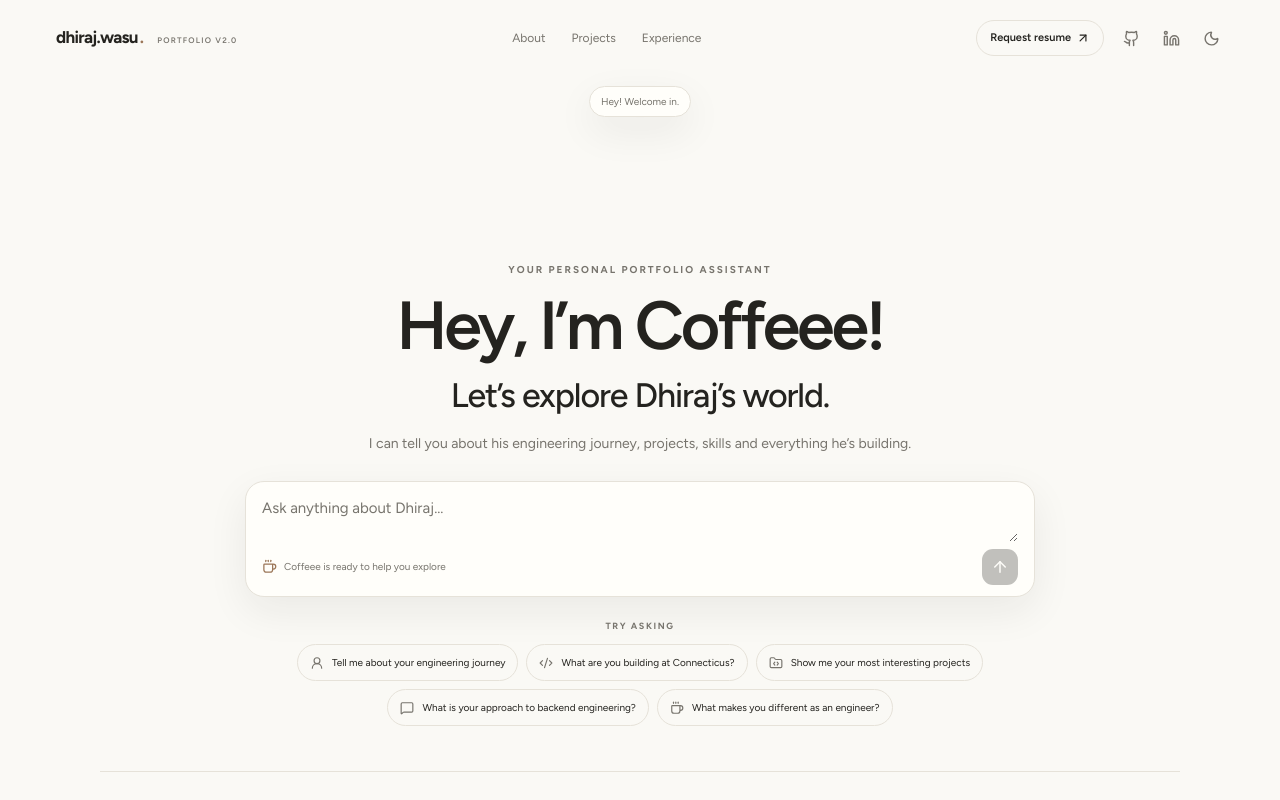
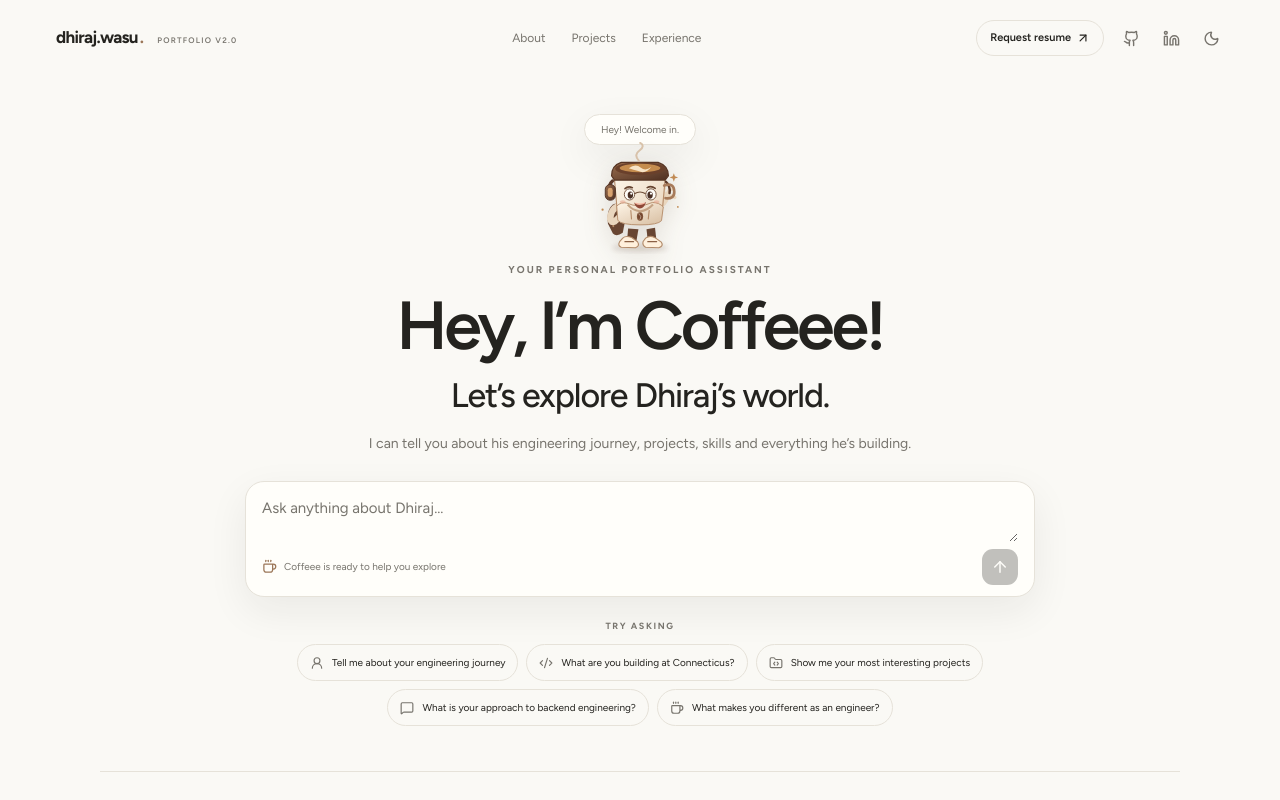
Before and after one commit to dhiraj-wasu/portfolio, a React (Vite) app: page / in a window 1280 px wide. Shown: the top 800 px of the page. Built offline with nearby package versions, Linux system fonts and the light colour scheme.

Commit message:
Fix Coffeee mascot asset loading

```diff
--- a/src/components/coffeee/CoffeeeBot.jsx
+++ b/src/components/coffeee/CoffeeeBot.jsx
@@ -1,38 +1,75 @@
 import { Sparkles } from "lucide-react";
 import { motion, AnimatePresence } from "framer-motion";
+
 const reactions = {
- idle:{label:"Just hanging out",message:"Need a hand exploring?"},
- greeting:{label:"Hello there",message:"Hey! Welcome in."},
- curious:{label:"Curious",message:"Ooh, what are we looking at?"},
- thinking:{label:"Thinking",message:"Let me think that through…"},
- working:{label:"Working",message:"On it. Brewing an answer…"},
- explaining:{label:"Explaining",message:"Here's what I found."},
- completed:{label:"Ready",message:"Freshly brewed."},
- relaxing:{label:"Coffee break",message:"Take your time. I'll be here."}
+  idle: { label: "Just hanging out", message: "Need a hand exploring?" },
+  greeting: { label: "Hello there", message: "Hey! Welcome in." },
+  curious: { label: "Curious", message: "Ooh, what are we looking at?" },
+  thinking: { label: "Thinking", message: "Let me think that through…" },
+  working: { label: "Working", message: "On it. Brewing an answer…" },
+  explaining: { label: "Explaining", message: "Here's what I found." },
+  completed: { label: "Ready", message: "Freshly brewed." },
+  relaxing: { label: "Coffee break", message: "Take your time. I'll be here." },
 };
-const motions = {
- idle:{y:[0,-5,0]}, greeting:{y:[0,-5,0],rotate:[0,2,0]},
- curious:{y:[0,-3,0],rotate:[0,-2,1,0]}, thinking:{y:[0,-2,0],rotate:[0,-2,0]},
- working:{y:[0,-2,0],rotate:[0,-1,1,0]}, explaining:{y:[0,-4,0],rotate:[0,1,0]},
- completed:{y:[0,-13,0]}, relaxing:{y:[0,-2,0],rotate:[0,1,0]}
+
+const motionByState = {
+  idle: { y: [0, -5, 0], rotate: [0, 0.5, 0] },
+  greeting: { y: [0, -5, 0], rotate: [0, 2, 0] },
+  curious: { y: [0, -3, 0], rotate: [0, -3, 2, 0] },
+  thinking: { y: [0, -2, 0], rotate: [0, -2, 0] },
+  working: { y: [0, -2, 0], rotate: [0, -1, 1, 0] },
+  explaining: { y: [0, -4, 0], rotate: [0, 1, 0] },
+  completed: { y: [0, -14, 0], rotate: [0, 0, 0] },
+  relaxing: { y: [0, -2, 0], rotate: [0, 1, 0] },
 };
-const pose = {
- idle:"is-idle",greeting:"is-greeting",thinking:"is-thinking",working:"is-working",
- explaining:"is-explaining",completed:"is-completed",curious:"is-curious",relaxing:"is-relaxing"
-};
-export default function CoffeeeBot({state="idle",compact=false,onClick}) {
- const reaction=reactions[state]||reactions.idle;
- return <motion.button type="button" onClick={onClick} disabled={!onClick}
-  aria-label={onClick?"Coffeee Bot — open the portfolio assistant":`Coffeee Bot — ${reaction.label}`}
-  className={`coffeee-bot group relative flex flex-col items-center justify-center ${compact?"coffeee-bot--compact":""}`}
-  whileHover={onClick?{y:-5,scale:1.025}:undefined} whileTap={onClick?{scale:.97}:undefined}>
-  <AnimatePresence mode="wait">{!compact&&<motion.span key={state} className="coffeee-bot__bubble"
-   initial={{opacity:0,y:8,scale:.94}} animate={{opacity:1,y:0,scale:1}}
-   exit={{opacity:0,y:-5,scale:.96}} transition={{duration:.2}}>{reaction.message}</motion.span>}</AnimatePresence>
-  <motion.div key={state} className={`coffeee-bot__art coffeee-bot__sprite ${pose[state]||pose.idle}`}
-   animate={motions[state]||motions.idle}
-   transition={{duration:state==="completed"?.58:state==="working"?.72:2.8,repeat:state==="completed"?0:Infinity,ease:"easeInOut"}}
-   aria-hidden="true"/>
-  {!compact&&<span className="coffeee-bot__status"><span className={state==="working"||state==="thinking"?"is-busy":""}/>{reaction.label}<Sparkles size={12}/></span>}
- </motion.button>;
+
+export default function CoffeeeBot({ state = "idle", compact = false, onClick }) {
+  const reaction = reactions[state] || reactions.idle;
+  const movement = motionByState[state] || motionByState.idle;
+  return (
+    <motion.button
+      type="button"
+      onClick={onClick}
+      disabled={!onClick}
+      aria-label={onClick ? "Coffeee Bot — open the portfolio assistant" : `Coffeee Bot — ${reaction.label}`}
+      className={`coffeee-bot ${compact ? "coffeee-bot--compact" : ""}`}
+      whileHover={onClick ? { y: -5, scale: 1.025 } : undefined}
+      whileTap={onClick ? { scale: 0.97 } : undefined}
+    >
+      <AnimatePresence mode="wait">
+        {!compact && (
+          <motion.span
+            key={state}
+            className="coffeee-bot__bubble"
+            initial={{ opacity: 0, y: 8, scale: 0.94 }}
+            animate={{ opacity: 1, y: 0, scale: 1 }}
+            exit={{ opacity: 0, y: -5, scale: 0.96 }}
+            transition={{ duration: 0.2 }}
+          >
+            {reaction.message}
+          </motion.span>
+        )}
+      </AnimatePresence>
+      <motion.img
+        key={state}
+        src="/assets/coffeee-bot.svg"
+        alt="Coffeee Bot, a friendly coffee cup robot"
+        className="coffeee-bot__art"
+        draggable="false"
+        animate={movement}
+        transition={{
+          duration: state === "completed" ? 0.58 : state === "working" ? 0.72 : 2.8,
+          repeat: state === "completed" ? 0 : Infinity,
+          ease: "easeInOut",
+        }}
+      />
+      {!compact && (
+        <span className="coffeee-bot__status">
+          <span className={state === "working" || state === "thinking" ? "is-busy" : ""} />
+          {reaction.label}
+          <Sparkles size={12} />
+        </span>
+      )}
+    </motion.button>
+  );
 }
```
